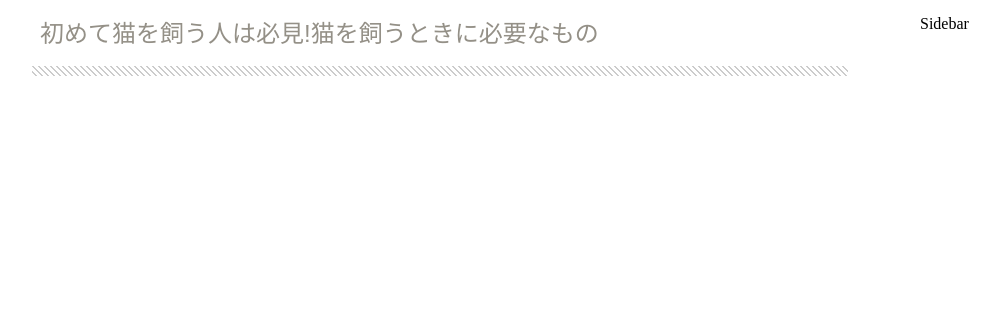
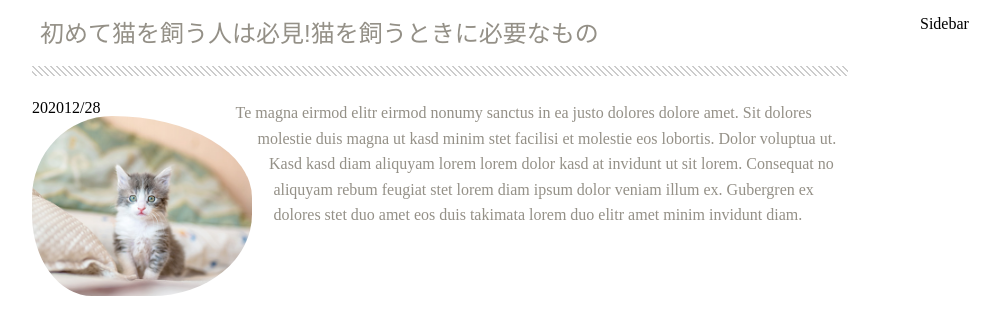
Before and after one commit to KotaSC/html-css-practice-next, a Next.js app in the folder chapter3/: page / in a window 1280 px wide. Shown: the top 334 px of the page, without its empty margins (8-1008 px from the left). Built offline with nearby package versions, Linux system fonts and the light colour scheme.

Commit message:
create Post component

```diff
--- /dev/null
+++ b/chapter3/components/Posts/Post.tsx
@@ -0,0 +1,59 @@
+import { ReactNode } from "react";
+import styled from "styled-components";
+import cat1 from "../../assets/images/cat1.jpg";
+
+const S_PostThumb = styled.div`
+  margin: 0 0 1rem 0;
+  position: relative;
+
+  @media screen and (min-width: 600px) {
+    margin: 0 3rem 1rem 0;
+
+    // 画像の周りにテキストを回り込ませる
+    shape-outside: circle();
+    float: left;
+  }
+`;
+
+const S_PostImg = styled.img`
+  // モバイルサイズでは画面の横幅いっぱいに画像を表示
+  width: 100%;
+  height: 260px;
+  object-fit: cover;
+
+  /*
+    左上：40%/50%
+    右上：70%/50%
+    右下：50%/50%
+    左下：30%/50%
+  */
+  border-radius: 40% 70% 50% 30%/50%;
+
+  @media screen and (min-width: 600px) {
+    width: 220px;
+    height: 180px;
+  }
+`;
+
+const S_PostDate = styled.p``;
+
+const S_PostDesc = styled.p`
+  color: #949087;
+  line-height: 1.6;
+`;
+
+const Post = ({ children }: { children: ReactNode }) => {
+  return (
+    <>
+      <S_PostThumb>
+        <S_PostDate>
+          <span>2020</span>12/28
+        </S_PostDate>
+        <S_PostImg src={cat1.src} alt="猫の画像" />
+      </S_PostThumb>
+      <S_PostDesc>{children}</S_PostDesc>
+    </>
+  );
+};
+
+export default Post;
--- a/chapter3/components/Posts/Posts.tsx
+++ b/chapter3/components/Posts/Posts.tsx
@@ -1,5 +1,6 @@
 import styled from "styled-components";
 import PostTitle from "./PostTitle";
+import Post from "./Post";
 
 const S_Container = styled.main`
   @media screen and (min-width: 600px) {
@@ -12,6 +13,15 @@
   return (
     <S_Container>
       <PostTitle title="初めて猫を飼う人は必見!猫を飼うときに必要なもの" />
+      <Post>
+        Te magna eirmod elitr eirmod nonumy sanctus in ea justo dolores dolore
+        amet. Sit dolores molestie duis magna ut kasd minim stet facilisi et
+        molestie eos lobortis. Dolor voluptua ut. Kasd kasd diam aliquyam lorem
+        lorem dolor kasd at invidunt ut sit lorem. Consequat no aliquyam rebum
+        feugiat stet lorem diam ipsum dolor veniam illum ex. Gubergren ex
+        dolores stet duo amet eos duis takimata lorem duo elitr amet minim
+        invidunt diam.
+      </Post>
     </S_Container>
   );
 };
```
